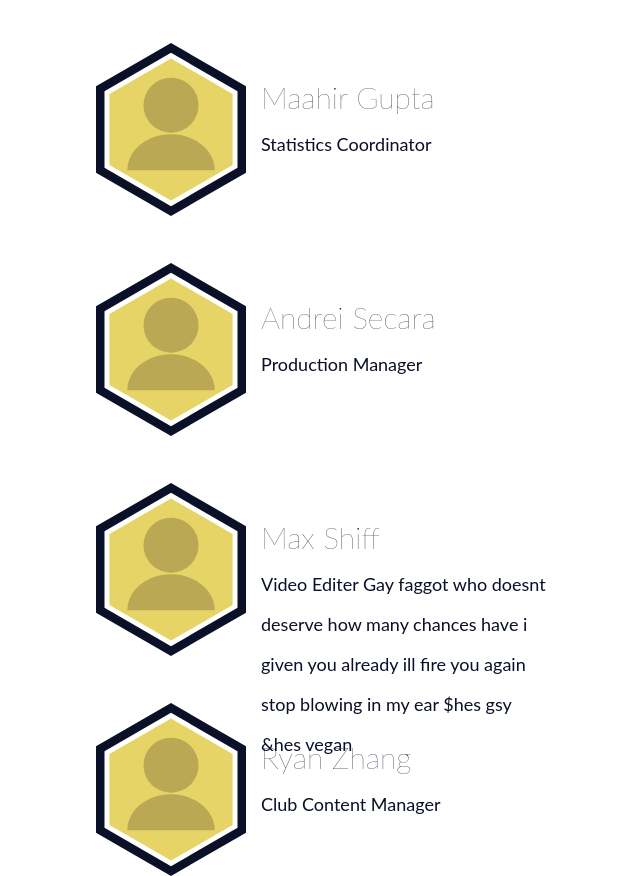
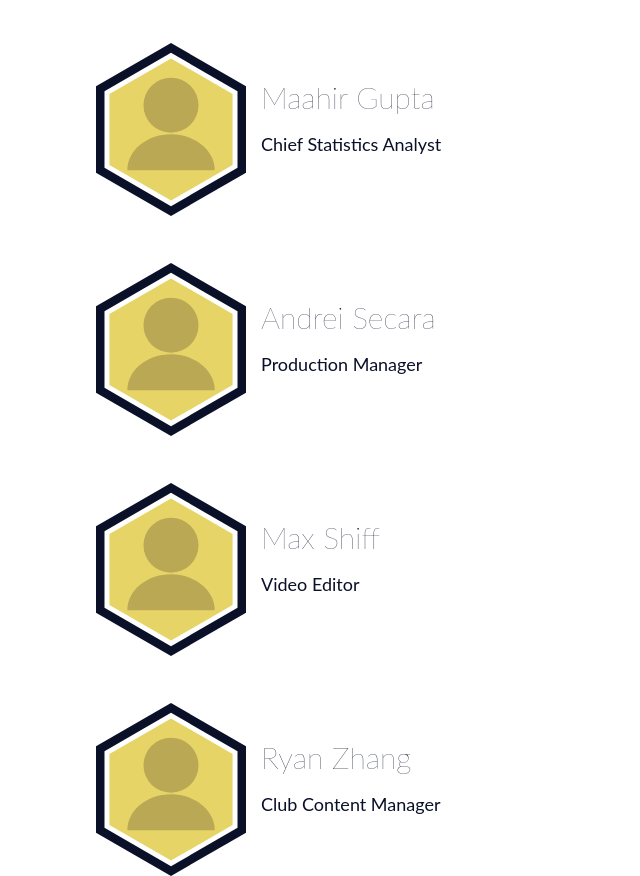
Before and after one commit to eshaleague/home, a plain HTML site: page html/about.html in a window 1280 px wide. Shown: the part 2040-2916 px from the top of the page, without its empty margins (319-959 px from the left). Drawn offline with nearby package versions, Linux system fonts and the light colour scheme.

Commit message:
Update about.html

```diff
--- a/html/about.html
+++ b/html/about.html
@@ -194,7 +194,7 @@ $(this).addClass("slide");
 
 <div  class="aboutSecond">
 <h1 class="aboutNames">Maahir Gupta</h1>
-<p>Statistics Coordinator</p>
+<p> Chief Statistics Analyst</p>
 </div>
 </div>
 <div  class="aboutRow">
@@ -215,7 +215,7 @@ $(this).addClass("slide");
 
 <div  class="aboutSecond">
 <h1 class="aboutNames">Max Shiff</h1>
-<p>Video Editer Gay faggot who doesnt deserve how many chances have i given you already ill fire you again stop blowing in my ear $hes gsy &hes vegan</p>
+<p>Video Editor</p>
 </div>
 </div>
 
```
